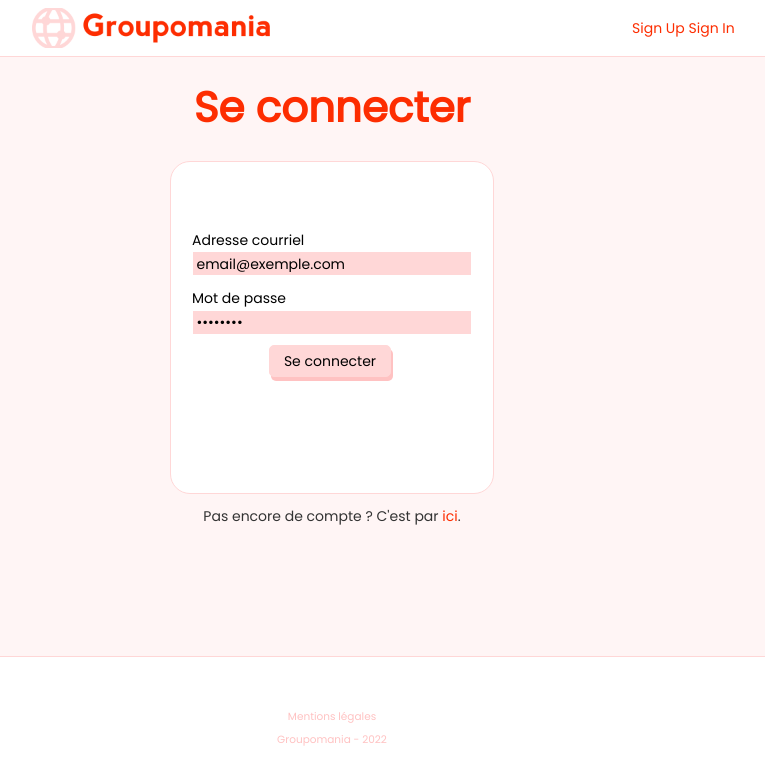
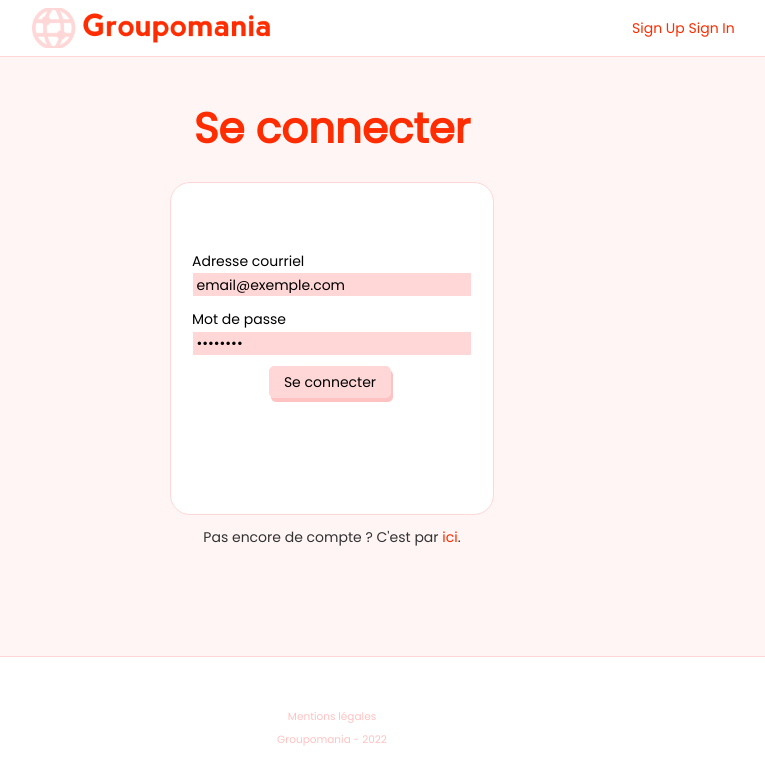
Before and after one commit to Ad-Hel/p7_groupomania, a React (Create React App) app in the folder front/: page /signin in a window 1280 px wide. Shown: the top 784 px of the page, without its empty margins (308-1073 px from the left). Built offline with nearby package versions, Linux system fonts and the light colour scheme.

Commit message:
Update container.scss Add vertical padding Size down the max width

```diff
--- a/front/src/scss/layout/container.scss
+++ b/front/src/scss/layout/container.scss
@@ -1,9 +1,11 @@
+@import '../utils/space';
 .container{
-    max-width: 1200px;
+    max-width: 600px;
     margin: 0 auto;
     display: flex;
     flex-direction: column;
     align-items: center;
     min-height: 75vh;
     margin-top: 7vh;
+    padding: $space-lg 0;
 }
```
